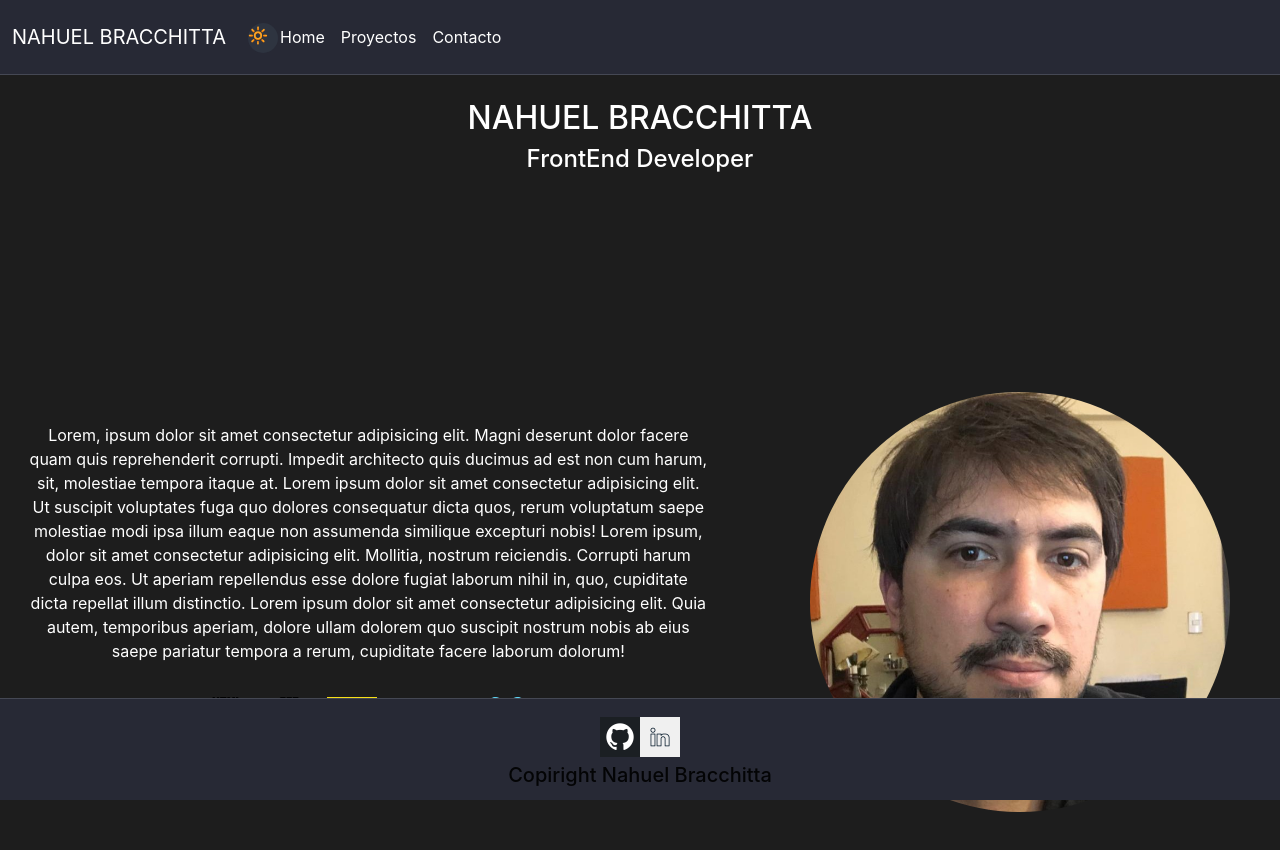
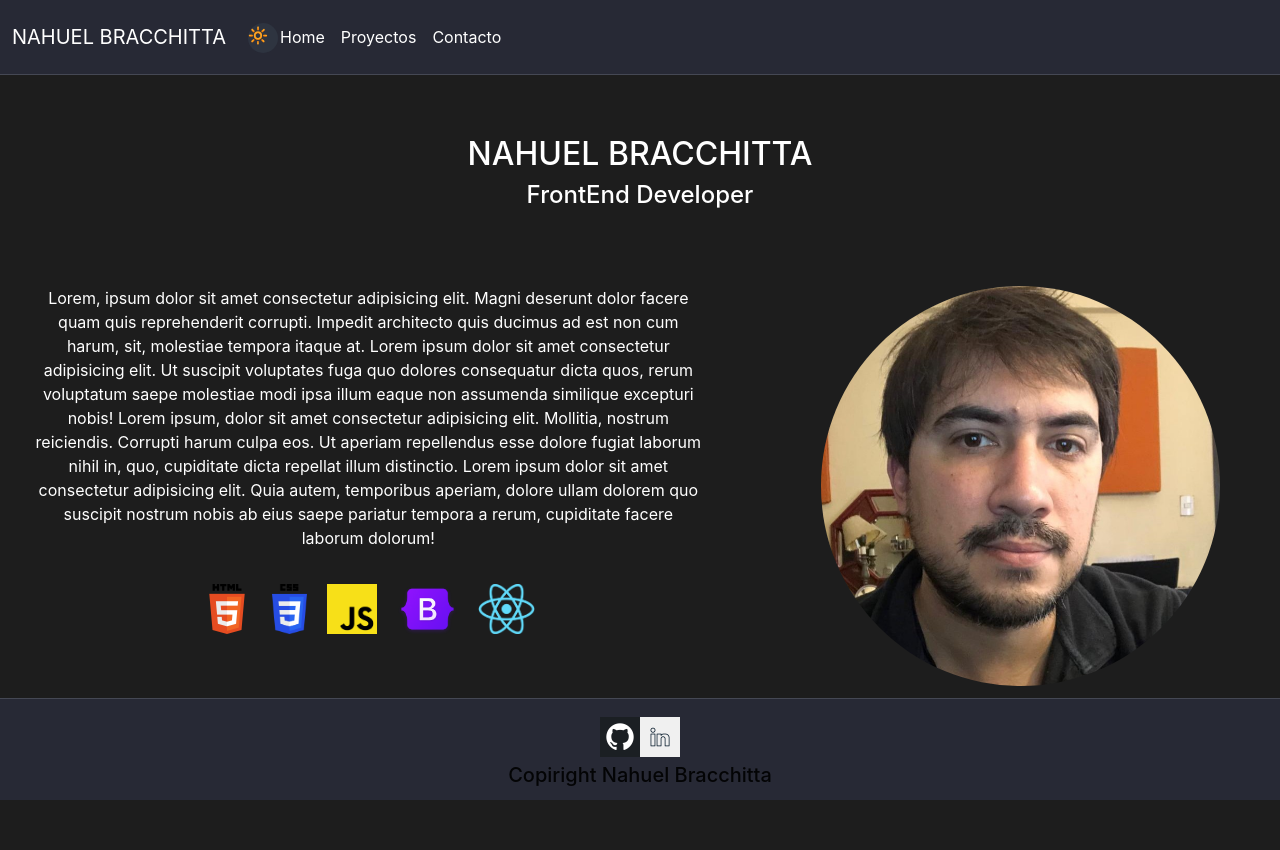
Before and after one commit to MrFontina/NB, a React (Create React App) app: page / in a window 1280 px wide. Shown: the top 850 px of the page. Built offline with nearby package versions, Linux system fonts and the light colour scheme.

Commit message:
mejorando mediaqueries

```diff
--- a/src/Components/About/About.jsx
+++ b/src/Components/About/About.jsx
@@ -17,7 +17,7 @@ function About() {
   return (
   <div>
     <div className="container.fluid">
-        <div className="pt-4" style={{textAlign:"center", height:"177px", background: darkMode? gradient34 : darkest}}>
+        <div className="title" style={{textAlign:"center", height:"177px", background: darkMode? gradient34 : darkest}}>
               <h2>NAHUEL BRACCHITTA</h2>
               <h4>FrontEnd Developer</h4>
         </div>
--- a/src/Components/About/about.css
+++ b/src/Components/About/about.css
@@ -1,38 +1,50 @@
+.title{
+    padding: 60px;
 
+}
+
+@media (min-width: 990px){
+
+}
 
 .headerLeft{
     display: flex;
     flex-direction: column;
-    justify-content: center;
+    /* justify-content: center; */
     align-items: center;
-    /* background:linear-gradient(90deg, rgba(17,17,19,1) 0%, rgba(0,0,0,0.9304096638655462) 100%, rgba(14,4,4,0.9836309523809523) 100%); */
+    padding-top: 34px;
+    text-align:center;
 
-    text-align:center;
-    height:700px;
-    padding: 40px;
+
 }
 
 .headerRight{
         height: 700px;
-
+        padding-top: 34px;
         display: flex;
         flex-direction: row;
         justify-content: center;
-        align-items: center
+        /* align-items: center */
 }
 
-@media (max-width: 990px) {
+@media (max-width: 470px) {
     .headerRight {
         align-items: flex-start;
         height: 500px;
-
     }
    .headerLeft{
 
     height: 700px;
-    padding-top: 10px;
+    padding-top: 80px;
     padding-left: 45px;
     padding-right: 45px;
    }
+ }
 
+ @media (min-width: 470px){
+    .headerLeft{
+        height: 500px;
+        padding-left: 45px;
+        padding-right: 45px;
+    }
  }
```
